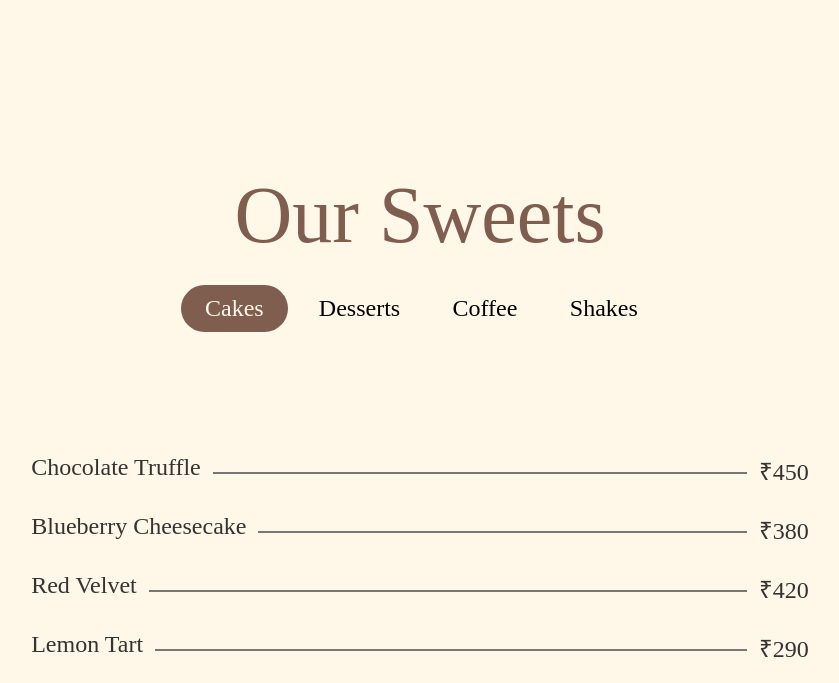
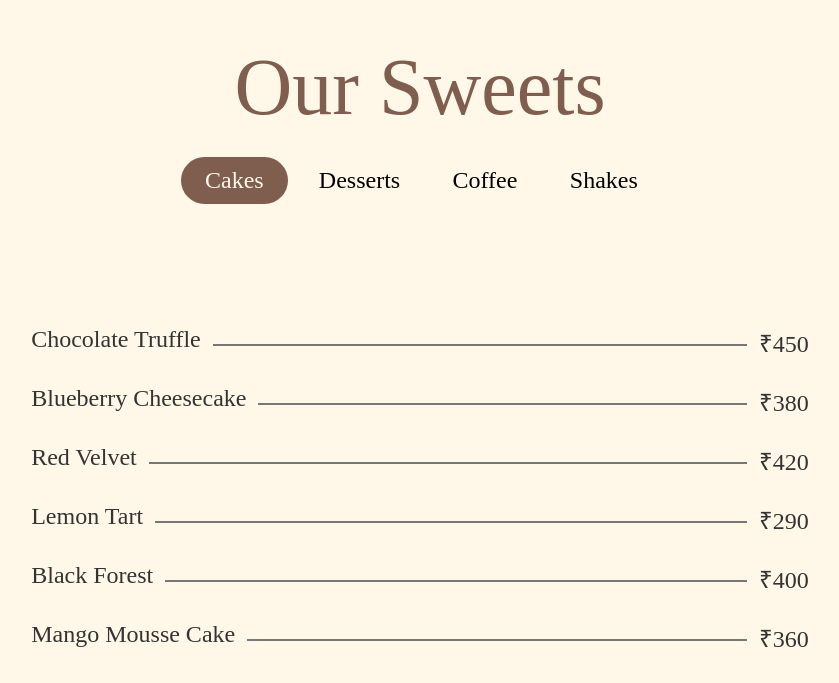
Before and after one commit to Ayush-2511/Little-Sugar, a React (Vite) app in the folder Little-sugar/: page / in a window 1280 px wide. Shown: the part 1450-2133 px from the top of the page, without its empty margins (220-1059 px from the left). Built offline with nearby package versions, Linux system fonts and the light colour scheme; a web font is replaced by a local one.

Commit message:
changed padding

```diff
--- a/Little-sugar/src/components/menu.css
+++ b/Little-sugar/src/components/menu.css
@@ -1,10 +1,10 @@
 .Menu {
-    height: 150vh;
+    height: auto;
     display: flex;
     flex-direction: column;
     justify-content: center;
     align-items: center;
-    padding: 10rem;
+    padding: 2rem 10rem 6rem 10rem;
 }
 .menu-title {
     font-family: MonteCarlo, cursive;
```
